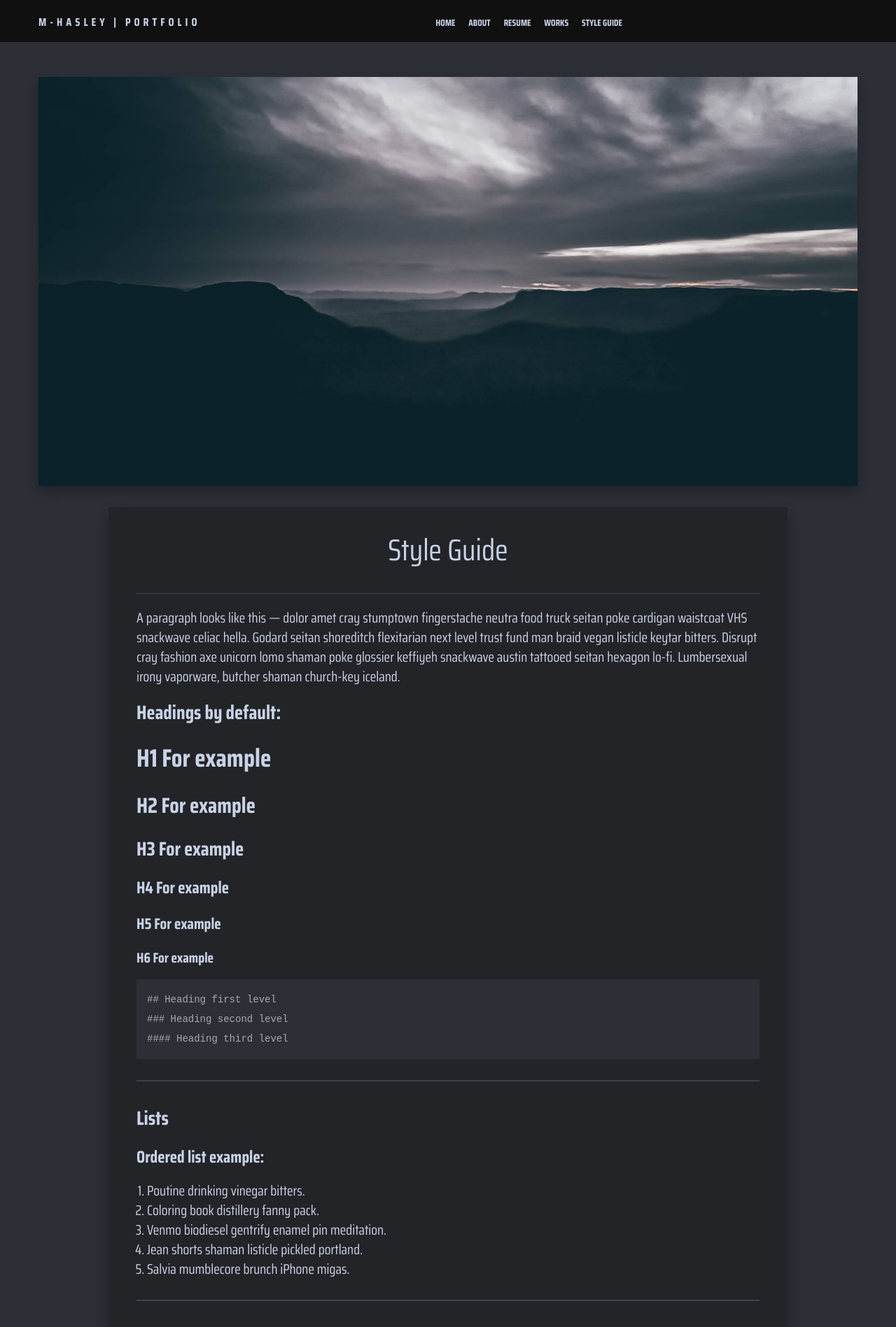
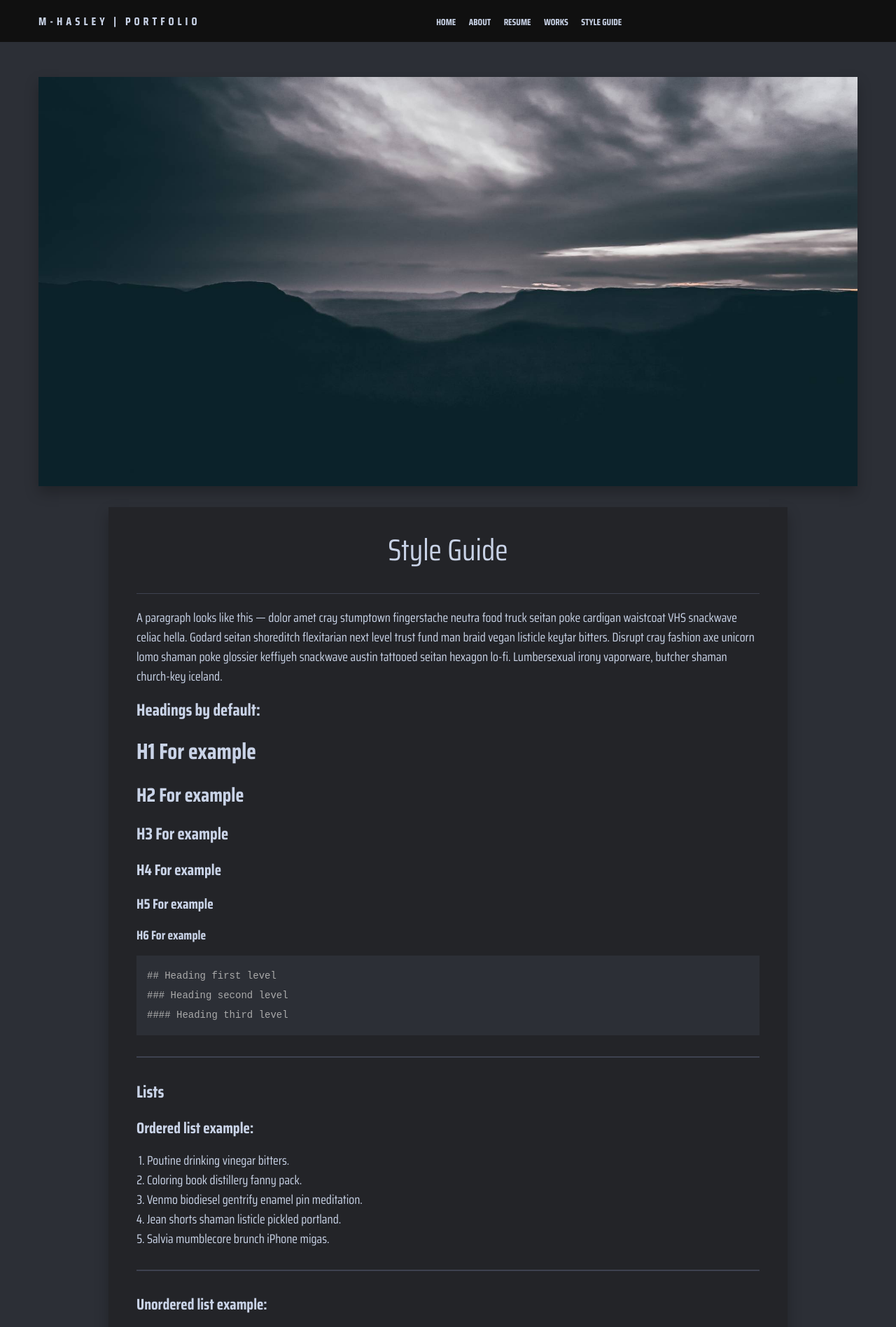
Before and after one commit to mhasley/mhasley.github.io, a Jekyll site: the page built from _pages/styleguide.md, in a window 1280 px wide. Shown: the top 1897 px of the page at 70% size. Built offline with Jekyll 4.4.1, drawn with Linux system fonts in a browser that asks for light colours; nearby versions of some CDN libraries.

Commit message:
Update _base.scss

```diff
--- a/_sass/2-base/_base.scss
+++ b/_sass/2-base/_base.scss
@@ -1,5 +1,5 @@
 // Body
-$base-font-size: 20px;
+$base-font-size: 18px;
 $base-font-style: normal;
 $base-font-variant: normal;
 $base-font-weight: normal;
@@ -45,12 +45,12 @@
 $heading-font-weight: 700;
 $heading-font-family: 'Saira Condensed', -apple-system, BlinkMacSystemFont, Helvetica Neue, Helvetica, Arial, sans-serif;
 
-$font-size-h1:  36px;
-$font-size-h2:  31px;
-$font-size-h3:  28px;
-$font-size-h4:  24px;
-$font-size-h5:  22px;
-$font-size-h6:  20px;
+$font-size-h1:  32px;
+$font-size-h2:  28px;
+$font-size-h3:  24px;
+$font-size-h4:  22px;
+$font-size-h5:  20px;
+$font-size-h6:  18px;
 
 $heading-line-height: 1.2;
 
@@ -118,7 +118,7 @@
     display: block;
     margin-top: 10px;
     font-weight: normal;
-    font-size: 16px;
+    font-size: 18px;
     color: $gray-blue;
   }
 }
```
